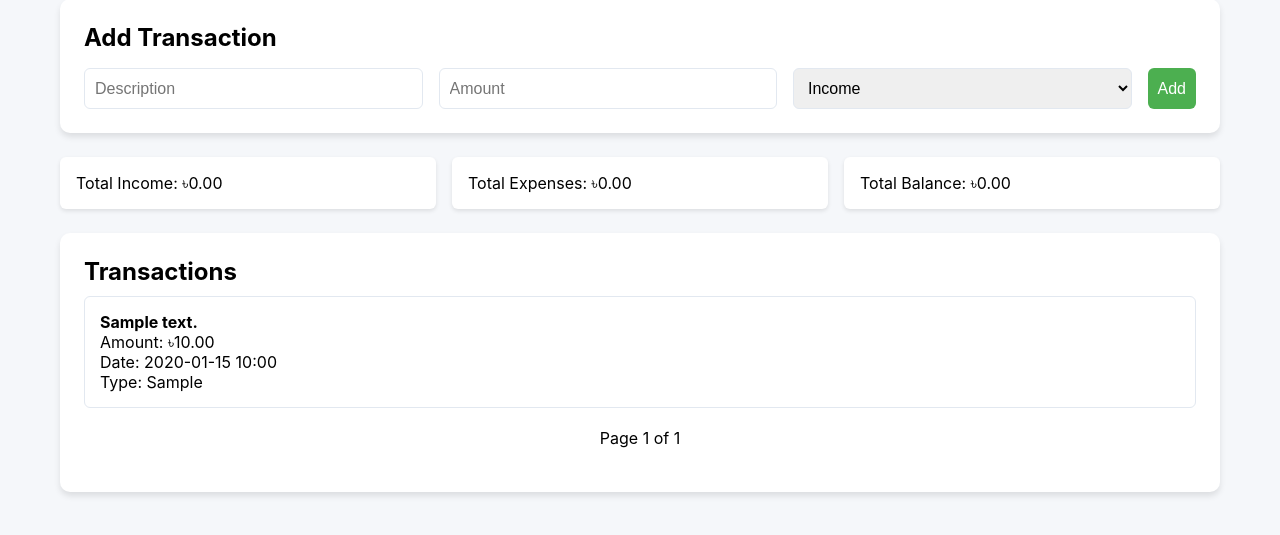
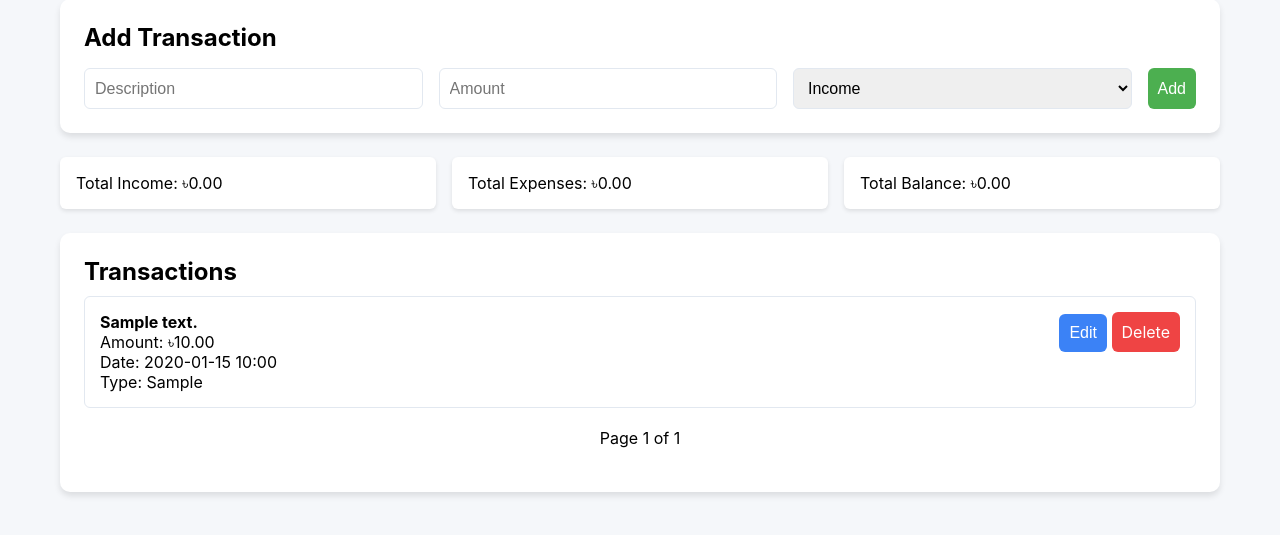
Before and after one commit to dipu-cse/MadGrimRobot, a Flask app: page / in a window 1280 px wide. Shown: the part 246-781 px from the top of the page. Run offline with Flask 3, Linux system fonts and the light colour scheme; the visitor is signed in with stand-in values (Sample User, id 1); data comes from the database, SQL or seed files in the repository; tables that the repository leaves empty hold one stand-in row (values such as "Sample post").

Commit message:
Assistant checkpoint: Added edit and delete functionality for admin users
Assistant generated file changes:
- main.py: Add edit and delete routes
- templates/index.html: Add edit and delete UI, Add edit modal and JavaScript

---

User prompt:

admin can edit, delete the transaction

```diff
--- a/main.py
+++ b/main.py
@@ -130,5 +130,23 @@ def add_transaction():
 
     return redirect(url_for('index'))
 
+@app.route('/edit/<int:id>', methods=['POST'])
+@admin_required
+def edit_transaction(id):
+    transaction = Transaction.query.get_or_404(id)
+    transaction.description = request.form['description']
+    transaction.amount = float(request.form['amount'])
+    transaction.type = request.form['type']
+    db.session.commit()
+    return redirect(url_for('index'))
+
+@app.route('/delete/<int:id>')
+@admin_required
+def delete_transaction(id):
+    transaction = Transaction.query.get_or_404(id)
+    db.session.delete(transaction)
+    db.session.commit()
+    return redirect(url_for('index'))
+
 if __name__ == '__main__':
     app.run(host='0.0.0.0', port=3000)
--- a/templates/index.html
+++ b/templates/index.html
@@ -136,6 +136,12 @@
         <h2>Transactions</h2>
         {% for transaction in transactions %}
         <div class="transaction {{ transaction.type }}">
+            {% if current_user.is_admin %}
+            <div style="float: right">
+                <button onclick="editTransaction({{ transaction.id }}, '{{ transaction.description }}', {{ transaction.amount }}, '{{ transaction.type }}')" style="background: #3b82f6">Edit</button>
+                <a href="/delete/{{ transaction.id }}" onclick="return confirm('Are you sure you want to delete this transaction?')" style="background: #ef4444; padding: 10px; border-radius: 6px; color: white; text-decoration: none; display: inline-block;">Delete</a>
+            </div>
+            {% endif %}
             <strong>{{ transaction.description }}</strong>
             <div>Amount: ৳{{ "%.2f"|format(transaction.amount) }}</div>
             <div>Date: {{ transaction.date.strftime('%Y-%m-%d %H:%M') }}</div>
@@ -155,5 +161,38 @@
             {% endif %}
         </div>
     </div>
+
+    <!-- Edit Modal -->
+    <div id="editModal" style="display: none; position: fixed; top: 0; left: 0; width: 100%; height: 100%; background: rgba(0,0,0,0.5); align-items: center; justify-content: center;">
+        <div class="card" style="width: 90%; max-width: 500px; margin: 20px;">
+            <h2>Edit Transaction</h2>
+            <form id="editForm" method="post" class="form" style="margin-top: 1rem;">
+                <input type="text" name="description" id="editDescription" required>
+                <input type="number" name="amount" id="editAmount" step="0.01" required>
+                <select name="type" id="editType">
+                    <option value="income">Income</option>
+                    <option value="expense">Expense</option>
+                </select>
+                <div style="display: flex; gap: 10px;">
+                    <button type="submit">Save</button>
+                    <button type="button" onclick="closeEditModal()" style="background: #6b7280">Cancel</button>
+                </div>
+            </form>
+        </div>
+    </div>
+
+    <script>
+        function editTransaction(id, description, amount, type) {
+            document.getElementById('editModal').style.display = 'flex';
+            document.getElementById('editDescription').value = description;
+            document.getElementById('editAmount').value = amount;
+            document.getElementById('editType').value = type;
+            document.getElementById('editForm').action = '/edit/' + id;
+        }
+
+        function closeEditModal() {
+            document.getElementById('editModal').style.display = 'none';
+        }
+    </script>
 </body>
 </html>
```
